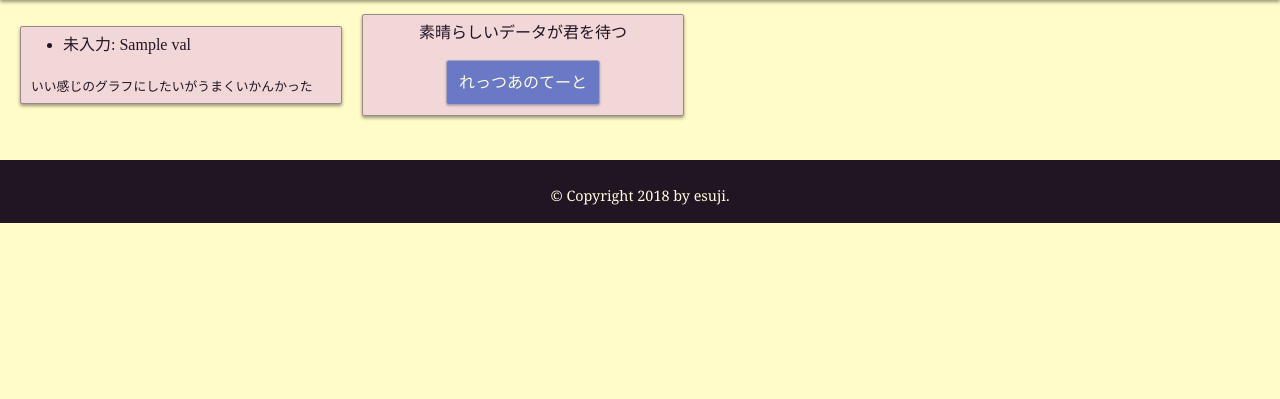
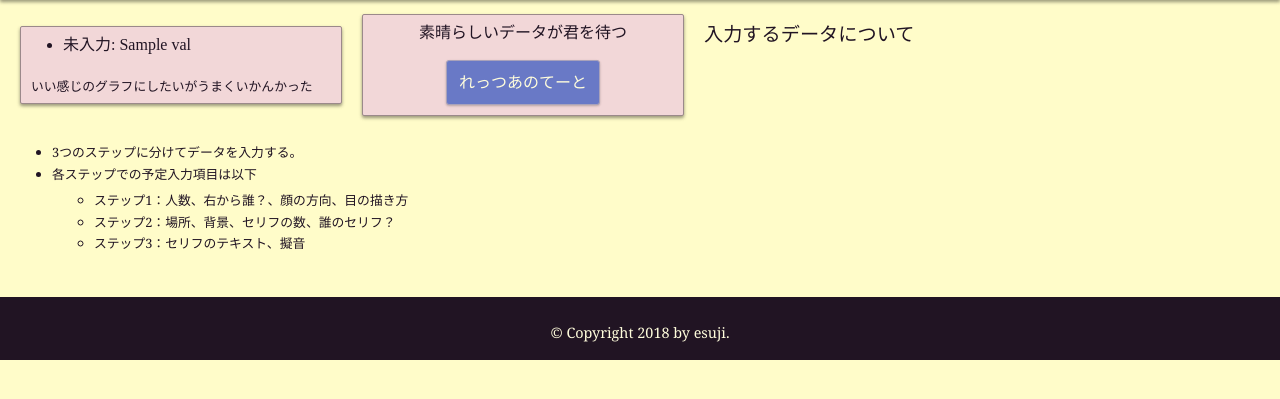
Before and after one commit to esuji5/data_annotator, a Flask app: template templates/index.html in a window 1280 px wide. Shown: the part 54-453 px from the top of the page. Run offline with Flask 2, Linux system fonts and the light colour scheme; the template is opened without the code that fills it: most values are stand-ins (such as "Sample title", 1, 10 or a date in 2020).

Commit message:
add data description

```diff
--- a/static/style.css
+++ b/static/style.css
@@ -19,6 +19,9 @@ html {
 .gosick{
   font-family: YuGothicM;
   src: local("Yu Gothic Medium");
+}
+.text-small{
+  font-size: 80%;
 }
 .yuzuko{
   color: #f2d7d8 !important;
--- a/templates/index.html
+++ b/templates/index.html
@@ -75,6 +75,17 @@
         <button class="primary">れっつあのてーと</button>
       </a>
     </div>
+    <h4>入力するデータについて</h4>
+    <ul class="text-small">
+      <li>3つのステップに分けてデータを入力する。</li>
+      <li>各ステップでの予定入力項目は以下</li>
+        <ul>
+          <li>ステップ1：人数、右から誰？、顔の方向、目の描き方</li>
+          <li>ステップ2：場所、背景、セリフの数、誰のセリフ？</li>
+          <li>ステップ3：セリフのテキスト、擬音</li>
+        </ul>
+    </ul>
+
 
   </div>
 </div>
```
